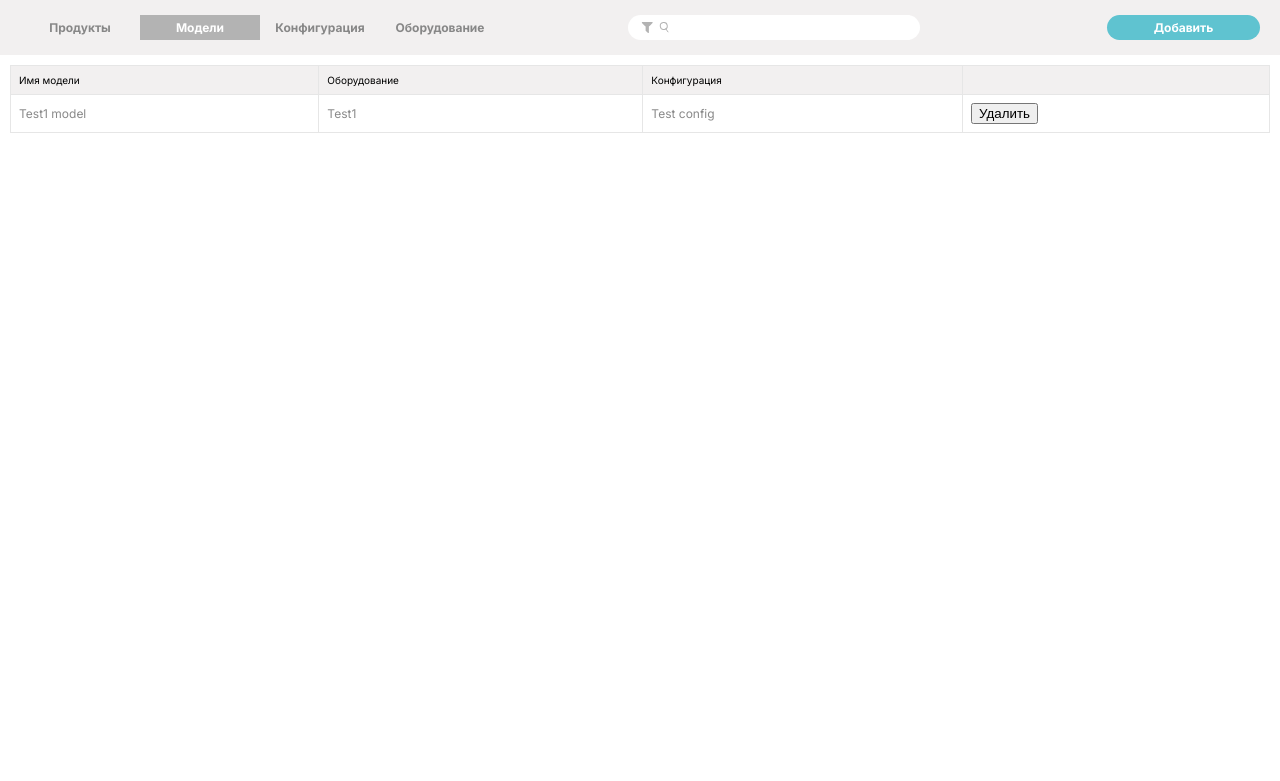
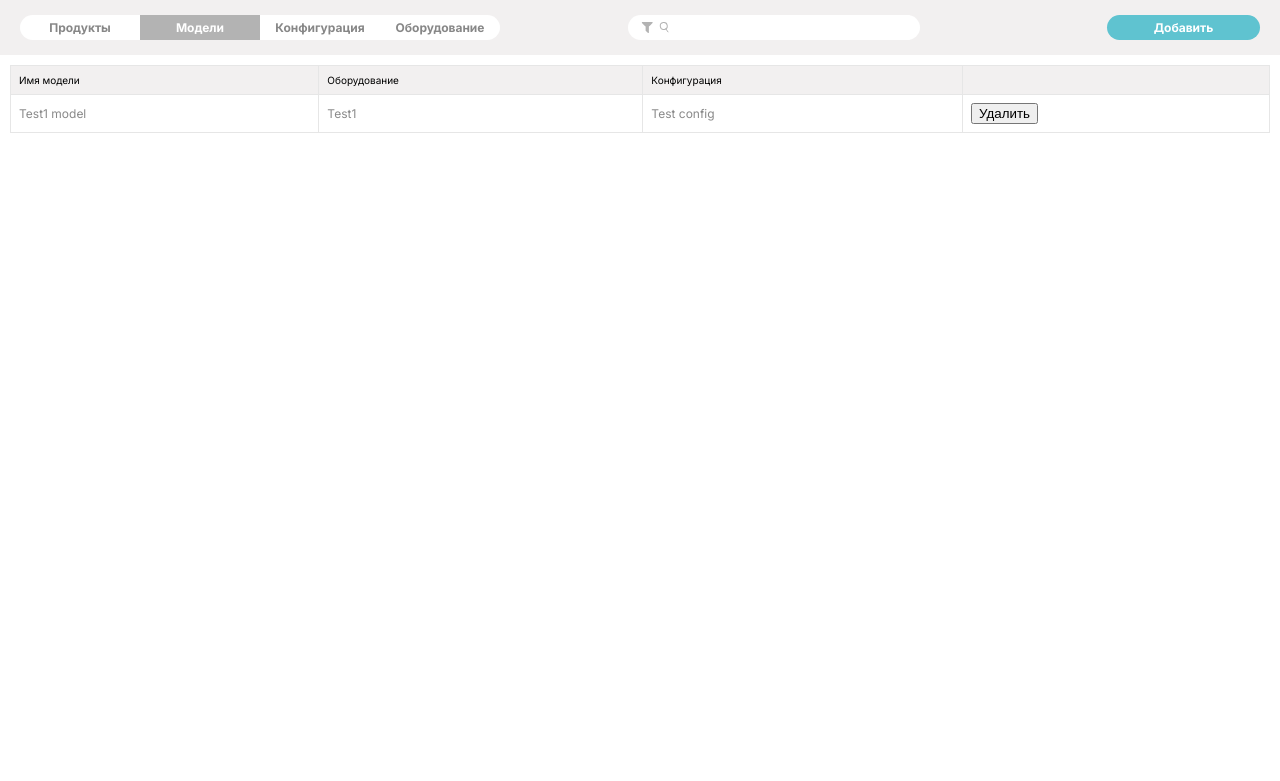
Before and after one commit to maloun/promotp, a PHP site: page /product/models.php in a window 1280 px wide. Shown: the part 35-816 px from the top of the page. Run offline with PHP 8.4, Linux system fonts and the light colour scheme; data comes from the database, SQL or seed files in the repository; data that the repository does not hold is empty.

Commit message:
изменил картинку робота и цвет меню в разделе продукты

```diff
--- a/CSS/chatsStyle.css
+++ b/CSS/chatsStyle.css
@@ -129,7 +129,7 @@ body {
     width: 46.112px;
   height: 9px;
   flex-shrink: 0;
-  color: #5FC3D0;
+  color: #FFF;
   font-family: Inter;
   font-size: 10px;
   font-style: normal;
--- a/Chats.php
+++ b/Chats.php
@@ -31,7 +31,7 @@
             </div>
             <div class="nav-item">
                 <a href="product/products.php" class="rectangle-9 chat" style="text-decoration: none;">
-                    <img src="IMG/image30.svg" alt="Чаты" width="28" height="24" />
+                    <img src="IMG/image30.png" alt="Чаты" width="28" height="24" />
                     <span class="nav-text">Продукты</span>
                 </a>
             </div>
--- a/Clients.php
+++ b/Clients.php
@@ -142,7 +142,7 @@ $result = $conn->query($sql);
         </div>
         <div class="nav-item">
             <a href="product/products.php" class="rectangle-9 chat" style="text-decoration: none;">
-                <img src="IMG/image30.svg" alt="Чаты" width="28" height="24"/>
+                <img src="IMG/image30.png" alt="Чаты" width="28" height="24"/>
                 <span class="nav-text">Продукты</span>
             </a>
         </div>
--- a/Tasks.php
+++ b/Tasks.php
@@ -63,7 +63,7 @@ $resultComment = $conn->query($sqlcomment);
             </div>
             <div class="nav-item">
                 <a href="product/products.php" class="rectangle-9 chat" style="text-decoration: none;">
-                    <img src="IMG/image30.svg" alt="Чаты" width="28" height="24" />
+                    <img src="IMG/image30.png" alt="Чаты" width="28" height="24" />
                     <span class="nav-text">Продукты</span>
                 </a>
             </div>
--- a/database.php
+++ b/database.php
@@ -2,7 +2,7 @@
 $servername = "localhost";
 $username = "root";
 $password = "";
-$dbname = "prmbt";
+$dbname = "my_database";
 
 $conn = new mysqli($servername, $username, $password, $dbname);
 
--- a/product/configuration.php
+++ b/product/configuration.php
@@ -133,12 +133,12 @@ $result = $conn->query($sqlGetEquipments);
 </header>
 <div class="header-content">
     <div class="second-panel">
-        <div class="panel-item">
+        <div class="panel-item" style="border-radius: 30px 0 0 30px; background:#FFF">
             <a href="./products.php" style="text-decoration: none;">
                 <span>Продукты</span>
             </a>
         </div>
-        <div class="panel-item" id="kanban">
+        <div class="panel-item" id="kanban" style="background:#FFF">
             <a href="./models.php" style="text-decoration: none;">
                 <span>Модели</span>
             </a>
@@ -148,7 +148,7 @@ $result = $conn->query($sqlGetEquipments);
                 <span>Конфигурация</span>
             </div>
         </div>
-        <div class="panel-item" id="gant">
+        <div class="panel-item" id="gant" style="border-radius: 0 30px 30px 0; background:#FFF" >
             <a href="./equipment.php" style="text-decoration: none;">
                 <span>Оборудование</span>
             </a>
--- a/product/models.php
+++ b/product/models.php
@@ -191,22 +191,22 @@ $result = $conn->query($sqlGetModels);
 </header>
 <div class="header-content">
     <div class="second-panel">
-        <div class="panel-item">
+        <div class="panel-item" style="border-radius: 30px 0 0 30px; background:#FFF">
             <a href="./products.php" style="text-decoration: none;">
                 <span>Продукты</span>
             </a>
         </div>
-        <div class="panel-item active" style="border-radius: 0" id="kanban">
+        <div class="panel-item active" style=" border-radius:0;" id="kanban">
             <div style="text-decoration: none">
                 <span>Модели</span>
             </div>
         </div>
-        <div class="panel-item" id="calendar">
+        <div class="panel-item" id="calendar" style="background:#FFF">
             <a href="./configuration.php" style="text-decoration: none;">
                 <span>Конфигурация</span>
             </a>
         </div>
-        <div class="panel-item" id="gant">
+        <div class="panel-item" id="gant" style="border-radius: 0 30px 30px 0; background:#FFF">
             <a href="./equipment.php" style="text-decoration: none;">
                 <span>Оборудование</span>
             </a>
--- a/product/products.php
+++ b/product/products.php
@@ -250,17 +250,17 @@ $result = $conn->query($sqlGetProducts);
                 <span>Продукты</span>
             </div>
         </div>
-        <div class="panel-item" id="kanban">
+        <div class="panel-item" id="kanban" style="background:#FFF">
             <a href="./models.php" style="text-decoration: none;">
                 <span>Модели</span>
             </a>
         </div>
-        <div class="panel-item" id="calendar">
+        <div class="panel-item" id="calendar" style="background:#FFF">
             <a href="./configuration.php" style="text-decoration: none;">
                 <span>Конфигурация</span>
             </a>
         </div>
-        <div class="panel-item" id="gant">
+        <div class="panel-item" id="gant" style="border-radius: 0 30px 30px 0; background:#FFF">
             <a href="./equipment.php" style="text-decoration: none;">
                 <span>Оборудование</span>
             </a>
```
Also changed, not shown: product/equipment.php (+4 -4 lines), IMG/image30.png (added), 1 other file.
